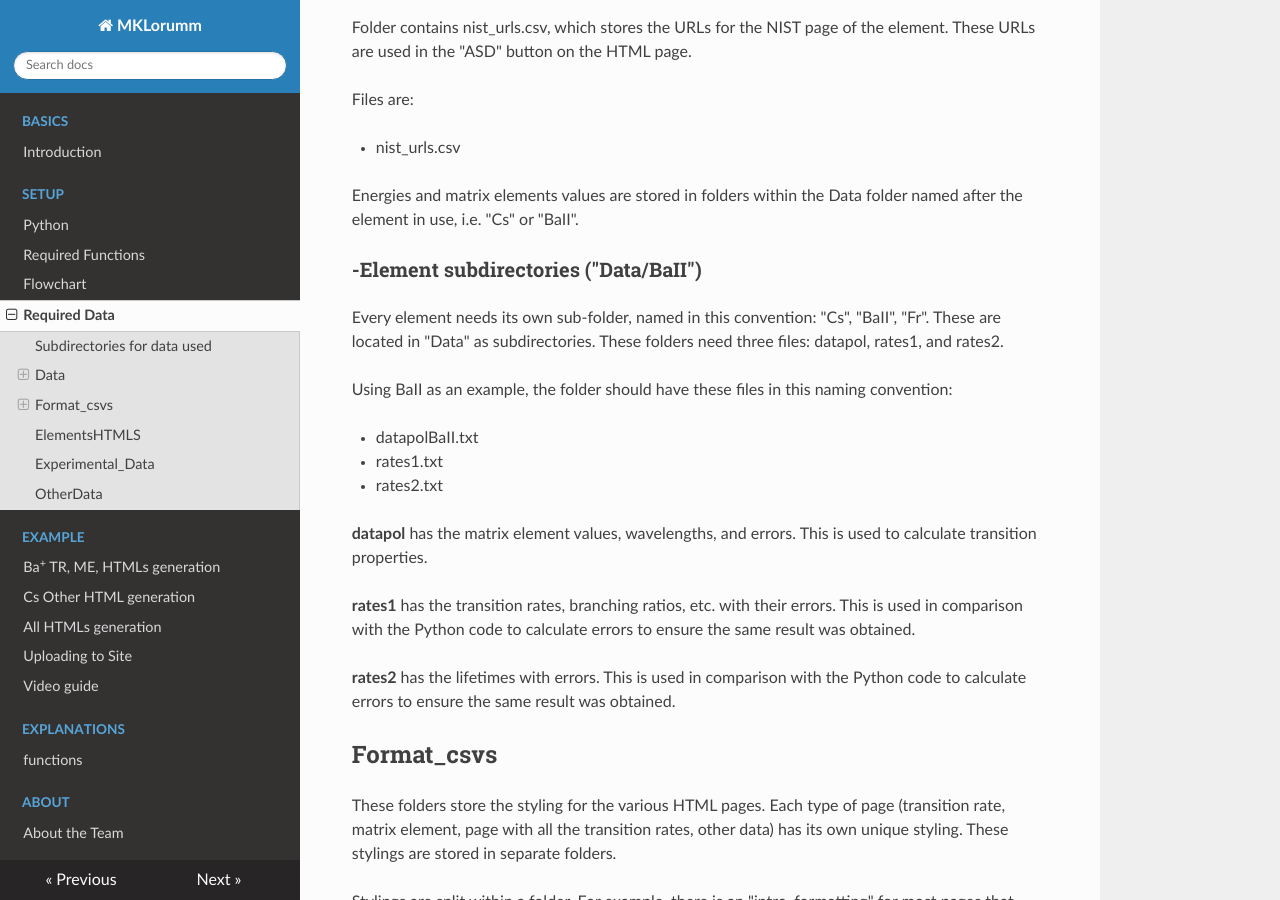
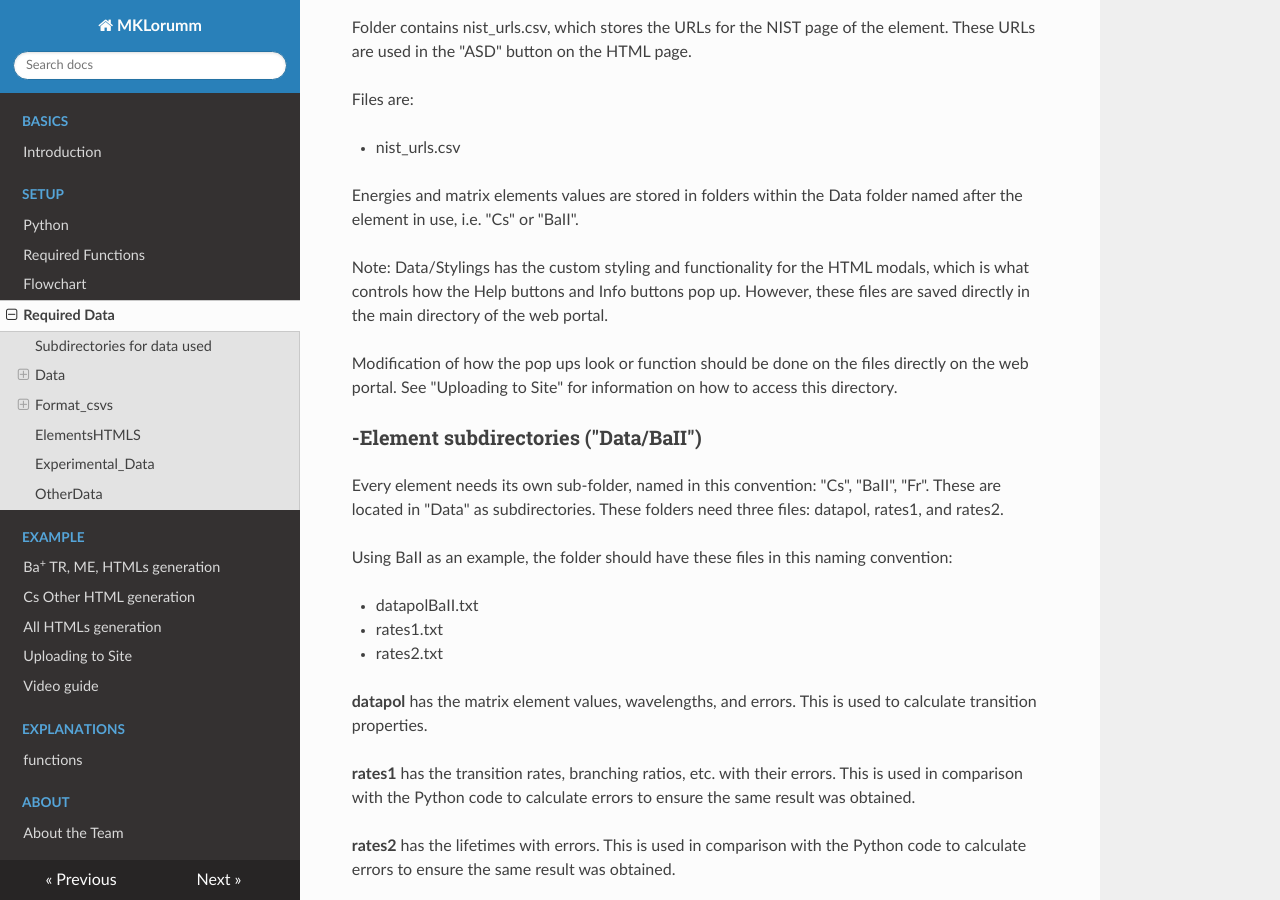
Before and after one commit to Marrs-jin/Document, an MkDocs documentation site: the page built from docs/data.md, in a window 1280 px wide and 900 px high, scrolled down 904 px. Built offline with MkDocs 1.6.1, drawn with Linux system fonts in a browser that asks for light colours; nearby versions of some CDN libraries.

Commit message:
'major commit'

```diff
--- a/docs/data.md
+++ b/docs/data.md
@@ -33,6 +33,12 @@ Files are:
 </ul>
 
 Energies and matrix elements values are stored in folders within the Data folder named after the element in use, i.e. "Cs" or "BaII".
+
+Note: Data/Stylings has the custom styling and functionality for the HTML modals, which is what controls how the Help buttons and Info buttons pop up.
+However, these files are saved directly in the main directory of the web portal.
+
+Modification of how the pop ups look or function should be done
+on the files directly on the web portal. See "Uploading to Site" for information on how to access this directory.
 
 ###-Element subdirectories ("Data/BaII")
 Every element needs its own sub-folder, named in this convention: "Cs", "BaII", "Fr". These are located in "Data" as subdirectories.
```
Also changed, not shown: docs/index.md (+0 -3 lines), docs/Flowchart.png.
